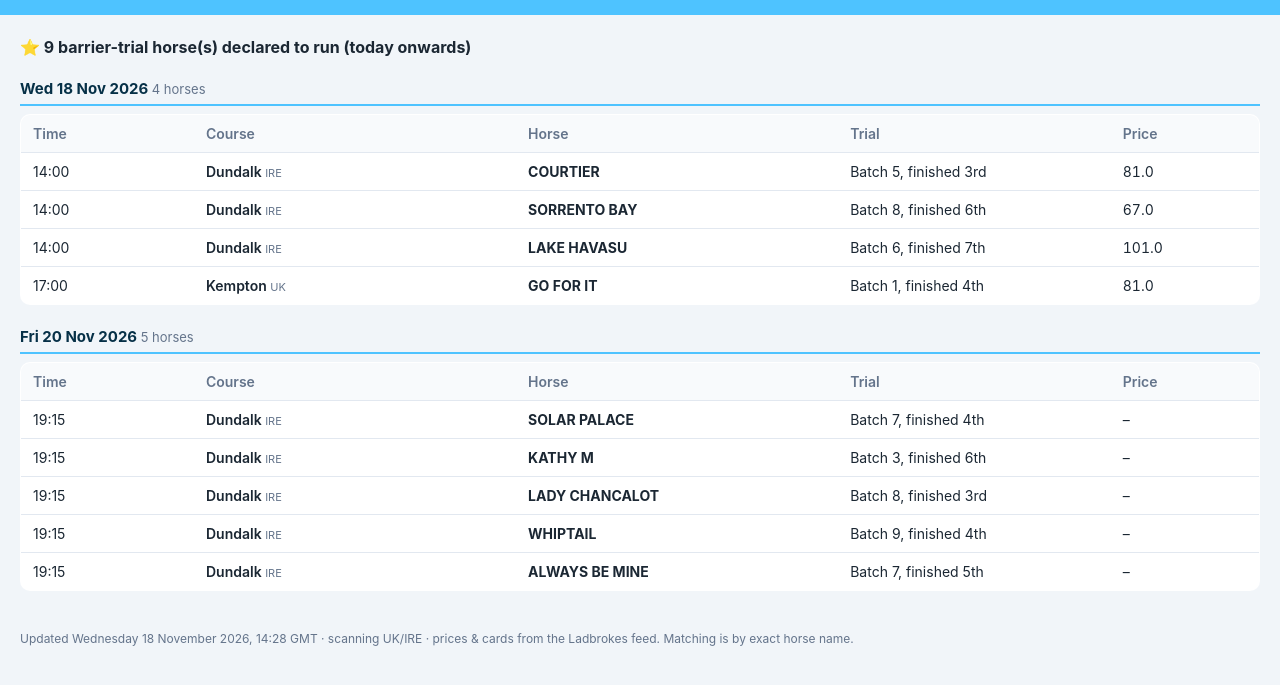
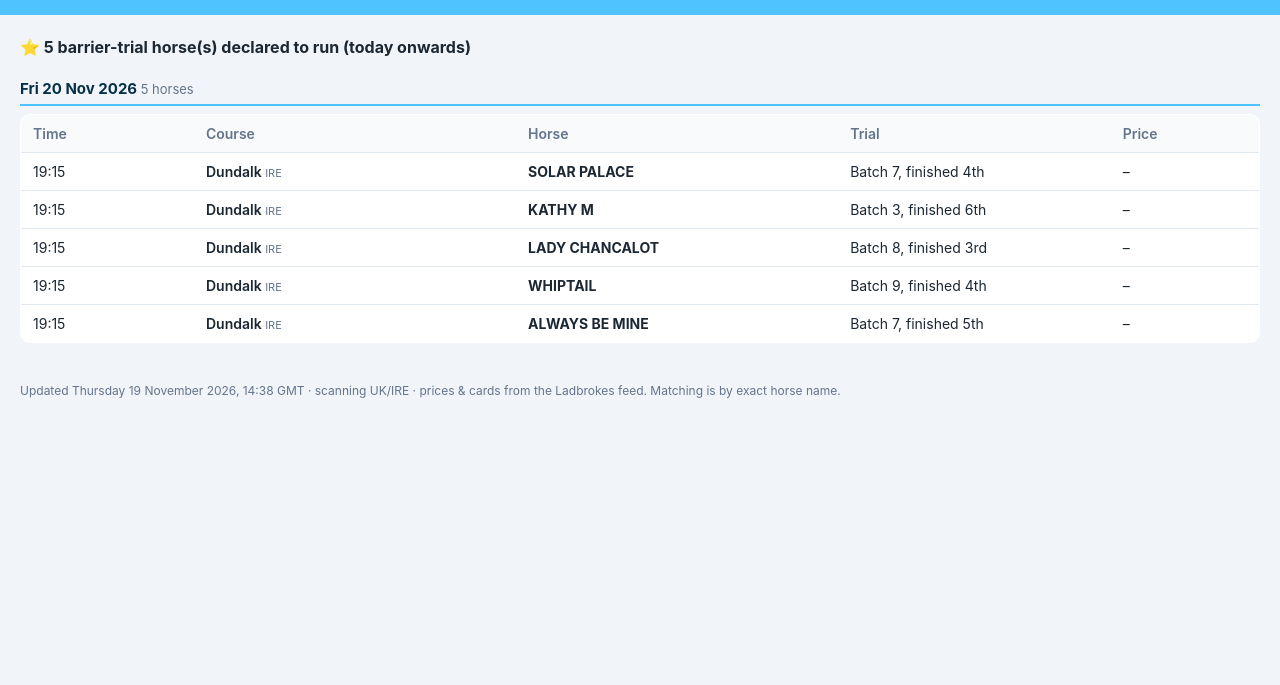
Before and after one commit to iRozz1985/irish-barrier-trials, a plain HTML site: page index.html in a window 1280 px wide. Shown: the part 67-752 px from the top of the page. Drawn offline with Linux system fonts and the light colour scheme.

Commit message:
Update barrier-trial page

```diff
--- a/index.html
+++ b/index.html
@@ -48,11 +48,7 @@
   <p>ITM Barrier Trials – Leopardstown, 26 August &middot; horses declared to run under rules</p>
 </header>
 <main>
-  <p class='count'>&#11088; 9 barrier-trial horse(s) declared to run (today onwards)</p><h2 class='day'>Wed 18 Nov 2026 <span class='daycount'>4 horses</span></h2><table><colgroup><col class='c-time'><col class='c-course'><col class='c-horse'><col class='c-trial'><col class='c-price'></colgroup><thead><tr><th>Time</th><th>Course</th><th>Horse</th><th>Trial</th><th>Price</th></tr></thead><tbody><tr><td class='t'>14:00</td><td class='course'>Dundalk <span class='ctry'>IRE</span></td><td class='horse'>COURTIER</td><td class='t'>Batch 5, finished 3rd</td><td class='num'>81.0</td></tr>
-<tr><td class='t'>14:00</td><td class='course'>Dundalk <span class='ctry'>IRE</span></td><td class='horse'>SORRENTO BAY</td><td class='t'>Batch 8, finished 6th</td><td class='num'>67.0</td></tr>
-<tr><td class='t'>14:00</td><td class='course'>Dundalk <span class='ctry'>IRE</span></td><td class='horse'>LAKE HAVASU</td><td class='t'>Batch 6, finished 7th</td><td class='num'>101.0</td></tr>
-<tr><td class='t'>17:00</td><td class='course'>Kempton <span class='ctry'>UK</span></td><td class='horse'>GO FOR IT</td><td class='t'>Batch 1, finished 4th</td><td class='num'>81.0</td></tr>
-</tbody></table><h2 class='day'>Fri 20 Nov 2026 <span class='daycount'>5 horses</span></h2><table><colgroup><col class='c-time'><col class='c-course'><col class='c-horse'><col class='c-trial'><col class='c-price'></colgroup><thead><tr><th>Time</th><th>Course</th><th>Horse</th><th>Trial</th><th>Price</th></tr></thead><tbody><tr><td class='t'>19:15</td><td class='course'>Dundalk <span class='ctry'>IRE</span></td><td class='horse'>SOLAR PALACE</td><td class='t'>Batch 7, finished 4th</td><td class='num'>&ndash;</td></tr>
+  <p class='count'>&#11088; 5 barrier-trial horse(s) declared to run (today onwards)</p><h2 class='day'>Fri 20 Nov 2026 <span class='daycount'>5 horses</span></h2><table><colgroup><col class='c-time'><col class='c-course'><col class='c-horse'><col class='c-trial'><col class='c-price'></colgroup><thead><tr><th>Time</th><th>Course</th><th>Horse</th><th>Trial</th><th>Price</th></tr></thead><tbody><tr><td class='t'>19:15</td><td class='course'>Dundalk <span class='ctry'>IRE</span></td><td class='horse'>SOLAR PALACE</td><td class='t'>Batch 7, finished 4th</td><td class='num'>&ndash;</td></tr>
 <tr><td class='t'>19:15</td><td class='course'>Dundalk <span class='ctry'>IRE</span></td><td class='horse'>KATHY M</td><td class='t'>Batch 3, finished 6th</td><td class='num'>&ndash;</td></tr>
 <tr><td class='t'>19:15</td><td class='course'>Dundalk <span class='ctry'>IRE</span></td><td class='horse'>LADY CHANCALOT</td><td class='t'>Batch 8, finished 3rd</td><td class='num'>&ndash;</td></tr>
 <tr><td class='t'>19:15</td><td class='course'>Dundalk <span class='ctry'>IRE</span></td><td class='horse'>WHIPTAIL</td><td class='t'>Batch 9, finished 4th</td><td class='num'>&ndash;</td></tr>
@@ -60,7 +56,7 @@
 </tbody></table>
 </main>
 <footer>
-  Updated Wednesday 18 November 2026, 14:28 GMT &middot; scanning UK/IRE &middot;
+  Updated Thursday 19 November 2026, 14:38 GMT &middot; scanning UK/IRE &middot;
   prices &amp; cards from the Ladbrokes feed. Matching is by exact horse name.
 </footer>
 </body>
```
